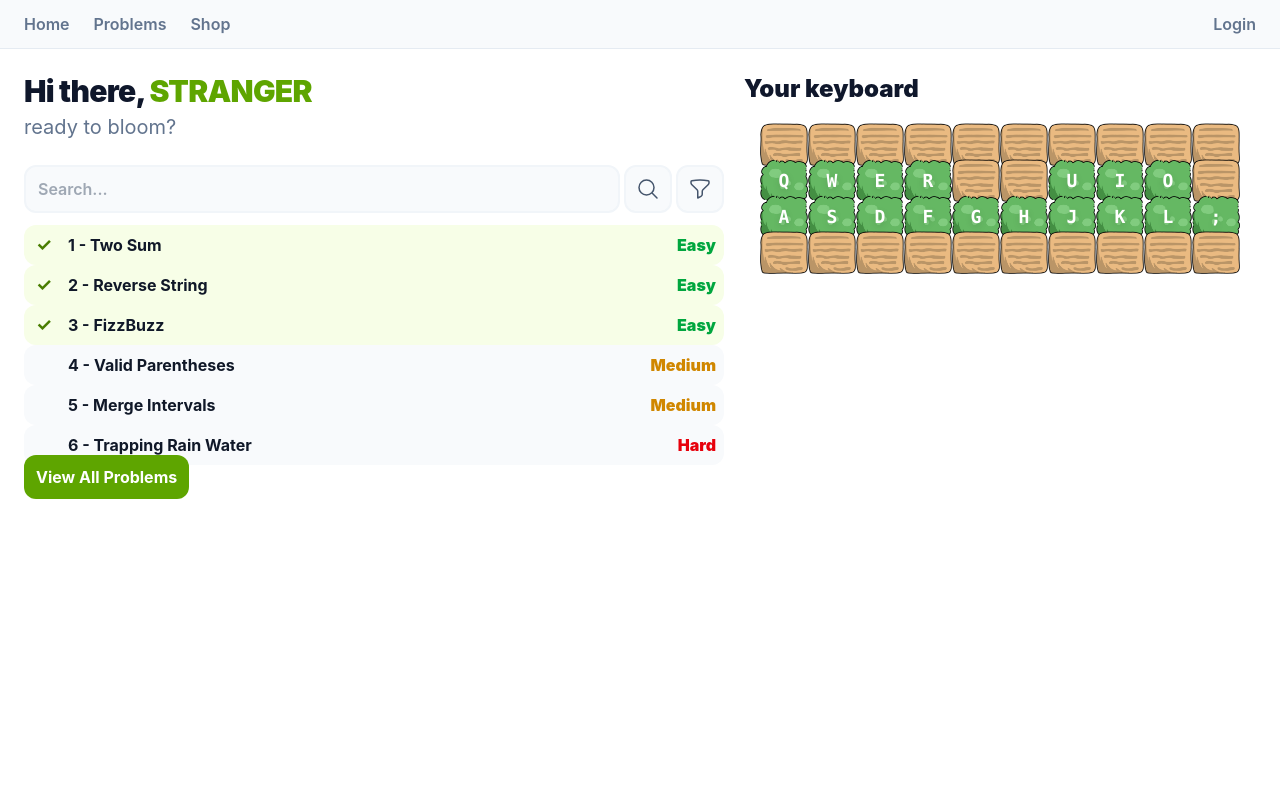
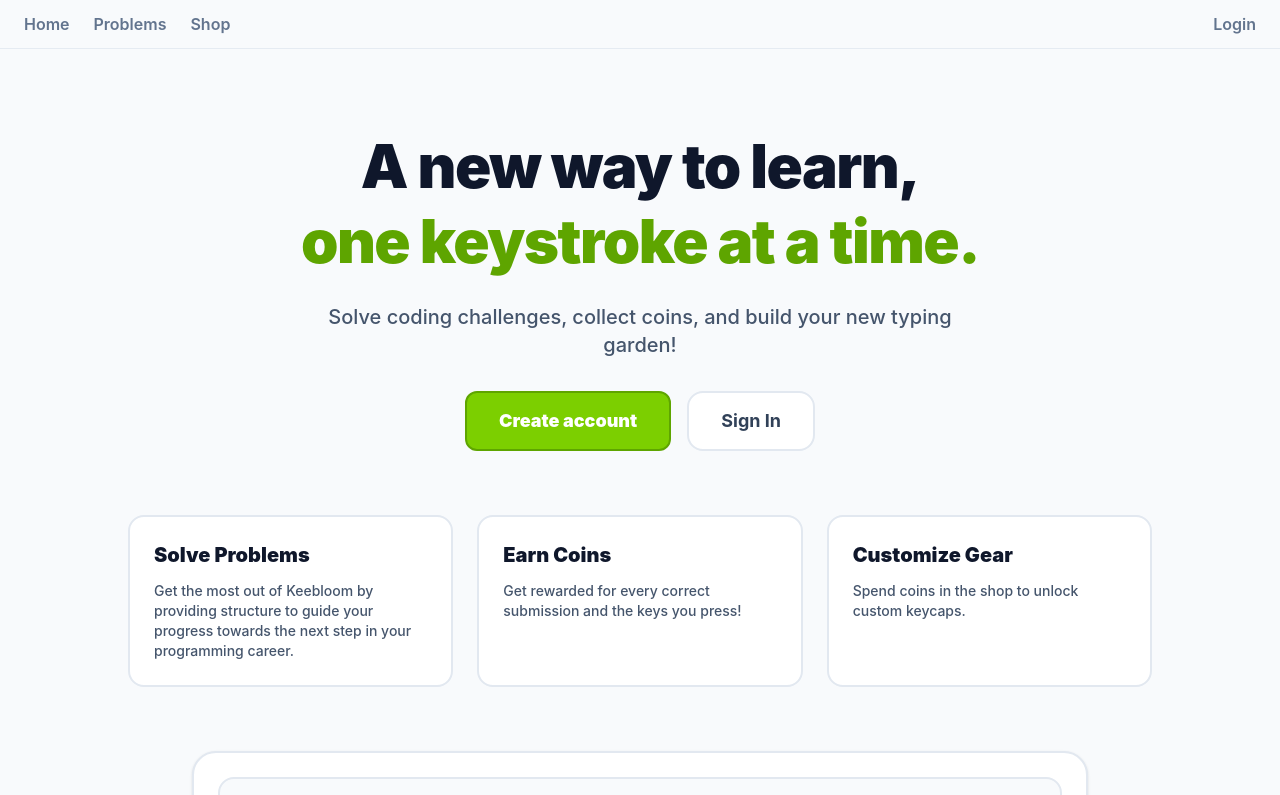
Before and after one commit to devsoc-unsw/trainee-hunter-x-hunter-26t2, a React (Vite) app in the folder frontend/: page / in a window 1280 px wide. Shown: the top 795 px of the page. Built offline with nearby package versions, Linux system fonts and the light colour scheme.

Commit message:
Added landing page + verification of login / signup / logout

```diff
--- a/frontend/src/App.tsx
+++ b/frontend/src/App.tsx
@@ -15,6 +15,7 @@ import Problems from './pages/Problems'
 import Problem from './pages/Problem'
 import Shop from './pages/Shop'
 import Profile from './pages/Profile'
+import Landing from './pages/Landing'
 
 // wraps pages that need a login. kicks you to /login if you're not
 function RequireAuth({ children }: { children: ReactNode }) {
@@ -24,12 +25,18 @@ function RequireAuth({ children }: { children: ReactNode }) {
   return children
 }
 
+function IndexRoute() {
+  const { me, loading } = useAuth()
+  if (loading) return <p>loading...</p>
+  return me ? <Home /> : <Landing />
+}
+
 export default function App() {
   return (
     <>
       <NavBar />
       <Routes>
-        <Route path="/" element={<Home />} />
+        <Route path="/" element={<IndexRoute />} />
         <Route path="/login" element={<Login />} />
         <Route path="/signup" element={<Signup />} />
         <Route path="/problems" element={<RequireAuth><Problems /></RequireAuth>} />
--- a/frontend/src/auth/AuthContext.tsx
+++ b/frontend/src/auth/AuthContext.tsx
@@ -5,6 +5,8 @@ import { createContext, useContext, useEffect, useState } from 'react'
 import type { ReactNode } from 'react'
 import { getToken, setToken } from '../api/client'
 import type { Me } from '../types'
+import { getMe } from '../api/user'
+import { login as apiLogin, signup as apiSignup, logout as apiLogout } from '../api/auth'
 
 interface AuthState {
   // null = not logged in (or still loading)
@@ -24,52 +26,65 @@ const AuthContext = createContext<AuthState | null>(null)
 // backend. any username/password logs in. swap every function body marked
 // "DUMMY" below for the real api/auth + api/user calls when the backend exists.
 // =============================================================================
-const FAKE_USERNAME_KEY = 'fake_username'
+// const FAKE_USERNAME_KEY = 'fake_username'
 
-function fakeMe(username: string): Me {
-  return { id: 'u-1', username, coins: 135, solved_count: 3, unlocked_keys: 7 }
-}
+// function fakeMe(username: string): Me {
+//   return { id: 'u-1', username, coins: 135, solved_count: 3, unlocked_keys: 7 }
+// }
 
 export function AuthProvider({ children }: { children: ReactNode }) {
   const [me, setMe] = useState<Me | null>(null)
   const [loading, setLoading] = useState(true)
 
+  async function fetchMe() {
+    try {
+      const user = await getMe()
+      setMe(user)
+    } catch (err) {
+      console.error('Failed to restore session:', err)
+      setToken(null)
+      setMe(null)
+    }
+  }
+
   // on page load, if there's a token in localStorage, try to fetch /users/me
   // with it. if that fails the token is stale, throw it away
   useEffect(() => {
     async function restore() {
-      //! DUMMY: real version should getMe() and setToken(null) on failure
       if (getToken()) {
-        setMe(fakeMe(localStorage.getItem(FAKE_USERNAME_KEY) ?? 'usernameee :3'))
+        await fetchMe()
       }
       setLoading(false)
     }
     restore()
   }, [])
 
-  //! DUMMY: always succeeds. real version calls api/auth login then getMe()
-  async function login(username: string, _password: string) {
-    setToken('fake-token')
-    localStorage.setItem(FAKE_USERNAME_KEY, username)
-    setMe(fakeMe(username))
+  async function login(username: string, password: string) {
+    await apiLogin(username, password)
+    await fetchMe()
   }
 
-  //! DUMMY: same as login. real version hits signup
   async function signup(username: string, password: string) {
-    await login(username, password)
+    await apiSignup(username, password)
+    await fetchMe()
   }
 
   async function logout() {
-    //! DUMMY: real version tells the backend first
-    setToken(null)
-    localStorage.removeItem(FAKE_USERNAME_KEY)
-    setMe(null)
+    try {
+      await apiLogout()
+    } catch (err) {
+      console.error('Logout failed on backend:', err)
+    } finally {
+      setToken(null)
+      setMe(null)
+    }
   }
 
   async function refresh() {
-    //! DUMMY: real version re-fetches /users/me
     if (getToken()) {
-      setMe(fakeMe(localStorage.getItem(FAKE_USERNAME_KEY) ?? 'usernameee :3'))
+      await fetchMe()
+    } else {
+      setMe(null)
     }
   }
 
--- a/frontend/src/designREMOVE/Profile.tsx
+++ /dev/null
@@ -1,14 +0,0 @@
-import { Link } from 'react-router-dom';
-
-export default function Profile() {
-    return (
-    <div>
-        <h1>profile page :3</h1>
-        <p>meow</p>
-
-        <Link to="/">
-            <button type="button">Go home</button>
-        </Link>
-    </div>
-    );
-}
--- a/frontend/src/designREMOVE/Question.tsx
+++ /dev/null
@@ -1,14 +0,0 @@
-import { Link } from 'react-router-dom';
-
-export default function Question() {
-    return (
-    <div>
-        <h1>question page :3</h1>
-        <p>meow</p>
-
-        <Link to="/">
-            <button type="button">Go home</button>
-        </Link>
-    </div>
-    );
-}
--- a/frontend/src/designREMOVE/index.ts
+++ /dev/null
@@ -1,3 +0,0 @@
-export { default as Home } from '../pages/Home';
-export { default as Profile } from './Profile';
-export { default as Question } from './Question';
--- /dev/null
+++ b/frontend/src/pages/Landing.tsx
@@ -0,0 +1,71 @@
+import { useNavigate } from 'react-router-dom'
+import Keyboard from '../components/Keyboard'
+
+export default function Landing() {
+    const navigate = useNavigate()
+// i totally did not copy this from the leetcode landing page :grin: :grin:
+    return (
+        <div className="bg-slate-50 flex flex-col justify-between p-6 md:p-12 text-slate-800">
+            <section className="max-w-4xl mx-auto text-center flex flex-col items-center gap-6 my-8">
+                <h1 className="text-4xl md:text-6xl font-black text-slate-900 tracking-tight leading-tight">
+                A new way to learn, <br className="hidden sm:inline" />
+                <span className="text-lime-600">one keystroke at a time.</span>
+                </h1>
+
+                <p className="text-lg md:text-xl text-slate-600 max-w-2xl font-medium">
+                    Solve coding challenges, collect coins, and build your new typing garden!
+                </p>
+
+                {/* Primary Call to Action */}
+                <div className="flex flex-col sm:flex-row items-center gap-4 mt-2 w-full sm:w-auto">
+                <button
+                    onClick={() => navigate('/signup')}
+                    className="w-full sm:w-auto px-8 py-3.5 bg-lime-500 hover:bg-lime-600 text-white font-black text-lg rounded-xl border-2 border-lime-600 transition-all transform hover:-translate-y-0.5 cursor-pointer">
+                    Create account
+                </button>
+                <button
+                    onClick={() => navigate('/login')}
+                    className="w-full sm:w-auto px-8 py-3.5 bg-white hover:bg-slate-100 text-slate-700 font-bold text-lg rounded-2xl border-2 border-slate-200 transition-all cursor-pointer">
+                    Sign In
+                </button>
+                </div>
+            </section>
+
+            {/* 2. Key Features Cards */}
+            <section className="max-w-5xl mx-auto grid grid-cols-1 md:grid-cols-3 gap-6 my-8 w-full">
+                <div className="bg-white p-6 rounded-2xl border-2 border-slate-200 flex flex-col gap-3">
+                    <h3 className="text-xl font-black text-slate-900">Solve Problems</h3>
+                    <p className="text-slate-600 text-sm font-medium">
+                        Get the most out of Keebloom by providing structure to guide your progress towards the next step in your programming career.
+                    </p>
+                </div>
+
+                <div className="bg-white p-6 rounded-2xl border-2 border-slate-200 flex flex-col gap-3">
+                    <h3 className="text-xl font-black text-slate-900">Earn Coins</h3>
+                    <p className="text-slate-600 text-sm font-medium">
+                        Get rewarded for every correct submission and the keys you press!
+                    </p>
+                </div>
+
+                <div className="bg-white p-6 rounded-2xl border-2 border-slate-200 flex flex-col gap-3">
+                    <h3 className="text-xl font-black text-slate-900">Customize Gear</h3>
+                    <p className="text-slate-600 text-sm font-medium">
+                        Spend coins in the shop to unlock custom keycaps.
+                    </p>
+                </div>
+            </section>
+
+            <section className="max-w-4xl mx-auto w-full my-8">
+                <div className="bg-white p-6 rounded-3xl border-2 border-slate-200 shadow-sm flex flex-col gap-4">
+                <div className="w-full bg-slate-50 p-4 rounded-2xl border-2 border-slate-200">
+                    <Keyboard unlockedCount={26} />
+                </div>
+                </div>
+            </section>
+
+            <footer className="text-center text-slate-400 text-sm font-semibold mt-12">
+                Ready to bloom? <button onClick={() => navigate('/signup')} className="text-lime-600 hover:underline">Create an account</button>
+            </footer>
+        </div>
+    )
+}
--- a/frontend/src/pages/Profile.tsx
+++ b/frontend/src/pages/Profile.tsx
@@ -1,6 +1,8 @@
 import { useAuth } from '../auth/AuthContext'
-import ProgressBar from '../components/ProgressBar';
-import Keyboard from '../components/Keyboard';
+import ProgressBar from '../components/ProgressBar'
+import Keyboard from '../components/Keyboard'
+import { useNavigate } from 'react-router-dom'
+import { logout } from '../api/auth'
 
 // =============================================================================
 // !!! HARDCODED DUMMY DATA !!! replace with listInventory() from ../api/shop
@@ -12,17 +14,27 @@ const DUMMY_INVENTORY = [
 ]
 
 export default function Profile() {
-  const { me } = useAuth()
+  const { me, refresh } = useAuth()
+  const navigate = useNavigate()
+
+  const handleLogout = async () => {
+    try {
+      await logout()
+    } catch (err) {
+      console.error('Logout failed:', err)
+    } finally {
+      // Refresh auth context state and redirect to login page
+      await refresh()
+      navigate('/login')
+    }
+  }
 
 
   // TODO: show stats (coins, solved count, keys unlocked), the inventory
   // (listInventory), and an edit-username form that calls updateUsername
   // then refresh()
   return (
-
-    //   {me && <p>{me.username}</p>}
     <div className="p-6 mx-auto flex flex-col gap-6 text-slate-800">
-
       <div className="flex items-center justify-between bg-white p-6 rounded-xl border-2 border-slate-200">
         <div className="flex items-center gap-4">
           <div className="w-14 h-14 rounded-xl bg-lime-500 text-white font-black text-2xl flex items-center justify-center uppercase">
@@ -34,15 +46,22 @@ export default function Profile() {
             </h1>
           </div>
         </div>
+        <div className="flex flex-col items-end gap-2">
+          <div className="flex items-center gap-2 px-4 py-2 bg-amber-50 border-2 border-amber-200/80 rounded-2xl font-black text-yellow-700 text-base">
+            <span>🪙</span>
+            <span>{me?.coins ?? 0} Coins</span>
+          </div>
 
-        <div className="flex items-center gap-2 px-4 py-2 bg-amber-50 border-2 border-amber-200/80 rounded-2xl font-black text-yellow-700 text-base">
-          <span>🪙</span>
-          <span>{me?.coins ?? 0} Coins</span>
+          <button
+            onClick={handleLogout}
+            className="flex items-center gap-2 px-4 py-2
+            bg-red-50 border-2 border-red-200/80 rounded-2xl font-black text-red-700 text-base hover:bg-red-100 cursor-pointer transition-colors">
+            <span>Logout</span>
+          </button>
         </div>
       </div>
 
       <div className="grid grid-cols-1 md:grid-cols-2 gap-6">
-
         <div className="flex flex-col gap-6">
           <div>
             <ProgressBar />
@@ -63,7 +82,6 @@ export default function Profile() {
           <div className="grid grid-cols-2 sm:grid-cols-3 gap-3">
             {DUMMY_INVENTORY.map((item) => (
               <div key={item.id} className="p-3 bg-slate-50 border border-slate-200 rounded-xl flex flex-col items-center justify-center gap-1.5 text-center">
-                {/* emoji is just temporary, should be a drawn image instead */}
                 <span className="text-2xl">{item.emoji}</span>
                 <span className="text-xs font-bold text-slate-700">{item.name}</span>
               </div>
--- a/frontend/src/pages/del_Home.tsx
+++ /dev/null
@@ -1,19 +0,0 @@
-import Keyboard from '../components/Keyboard'
-import { useAuth } from '../auth/AuthContext'
-
-export default function delHome() {
-  const { me } = useAuth()
-
-  // TODO: this is the main screen - the keyboard front and centre, with
-  // solved count / progress towards the next key
-  return (
-    <div className="page">
-      <h1>trainee hunter</h1>
-      {me ? (
-        <Keyboard unlockedCount={me.unlocked_keys} />
-      ) : (
-        <p>log in to see your keyboard grow</p>
-      )}
-    </div>
-  )
-}
```
Also changed, not shown: frontend/src/pages/Signup.tsx (+5 -3 lines).
